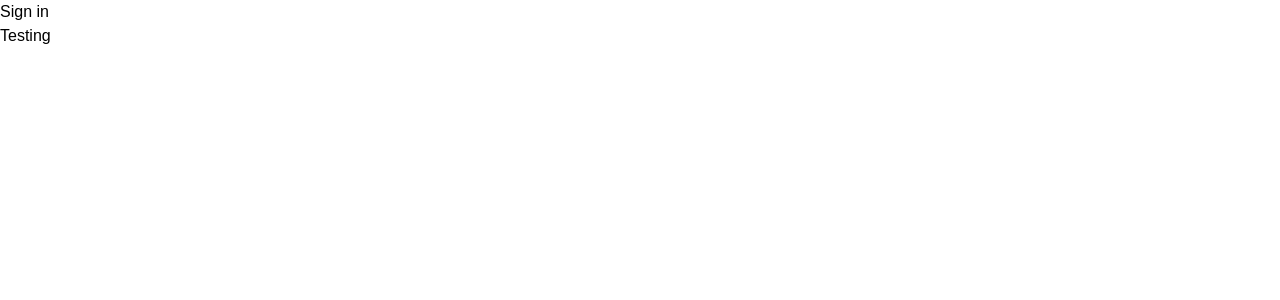
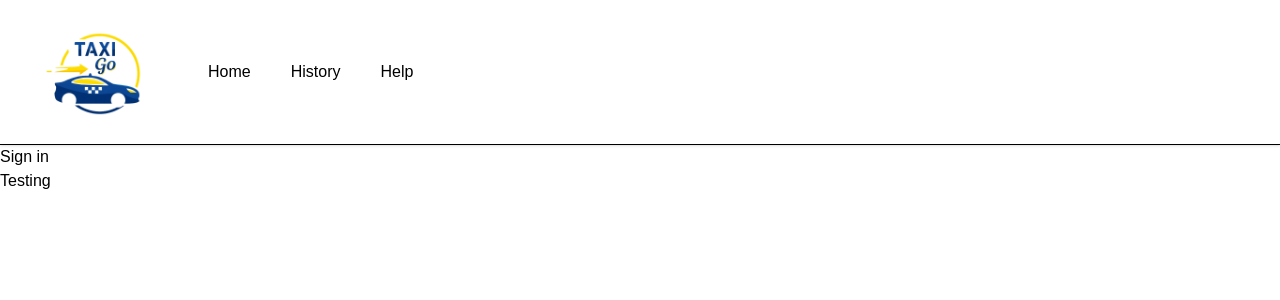
Before and after one commit to brej-29/Taxi-go-app, a Next.js app: page / in a window 1280 px wide. Shown: the top 300 px of the page. Built offline with nearby package versions, Linux system fonts and the light colour scheme; no server answers.

Commit message:
Nav Bar completed

```diff
--- a/app/layout.tsx
+++ b/app/layout.tsx
@@ -2,6 +2,7 @@ import type { Metadata } from "next";
 import { Geist, Geist_Mono } from "next/font/google";
 import "./globals.css";
 import { ClerkProvider } from "@clerk/nextjs";
+import NavBar from "@/components/NavBar";
 
 const geistSans = Geist({
   variable: "--font-geist-sans",
@@ -29,6 +30,7 @@ export default function RootLayout({
       <body
         className={`${geistSans.variable} ${geistMono.variable} antialiased`}
       >
+        <NavBar/>
         {children}
       </body>
     </html>
--- /dev/null
+++ b/components/NavBar.tsx
@@ -0,0 +1,29 @@
+import React from 'react'
+import Image from 'next/image'
+import { UserButton } from "@clerk/nextjs";
+
+function NavBar() {
+    return (
+        <div className='flex justify-between
+     p-3 px-10 border-b-[1px] shadow-sm'>
+        <div className='flex gap-10 items-center'>
+            <Image src='/logo.png'
+            alt='logo'
+            width={120}
+            height={60}
+            />
+            <div className='hidden md:flex gap-6'>
+                <h2 className='hover:bg-gray-100 p-2
+                rounded-md cursor-pointer transition-all'>Home</h2>
+                <h2 className='hover:bg-gray-100 p-2
+                rounded-md cursor-pointer transition-all'>History</h2>
+                <h2 className='hover:bg-gray-100 p-2
+                rounded-md cursor-pointer transition-all'>Help</h2>
+            </div>
+        </div>
+        <UserButton afterSignOutUrl="/"/>
+    </div>
+    )
+}
+
+export default NavBar
--- /dev/null
+++ b/tailwind.config.ts
@@ -0,0 +1,20 @@
+import type { Config } from 'tailwindcss'
+
+const config: Config = {
+  content: [
+    './pages/**/*.{js,ts,jsx,tsx,mdx}',
+    './components/**/*.{js,ts,jsx,tsx,mdx}',
+    './app/**/*.{js,ts,jsx,tsx,mdx}',
+  ],
+  theme: {
+    extend: {
+      backgroundImage: {
+        'gradient-radial': 'radial-gradient(var(--tw-gradient-stops))',
+        'gradient-conic':
+          'conic-gradient(from 180deg at 50% 50%, var(--tw-gradient-stops))',
+      },
+    },
+  },
+  plugins: [],
+}
+export default config
```
Also changed, not shown: public/logo.png (added).
